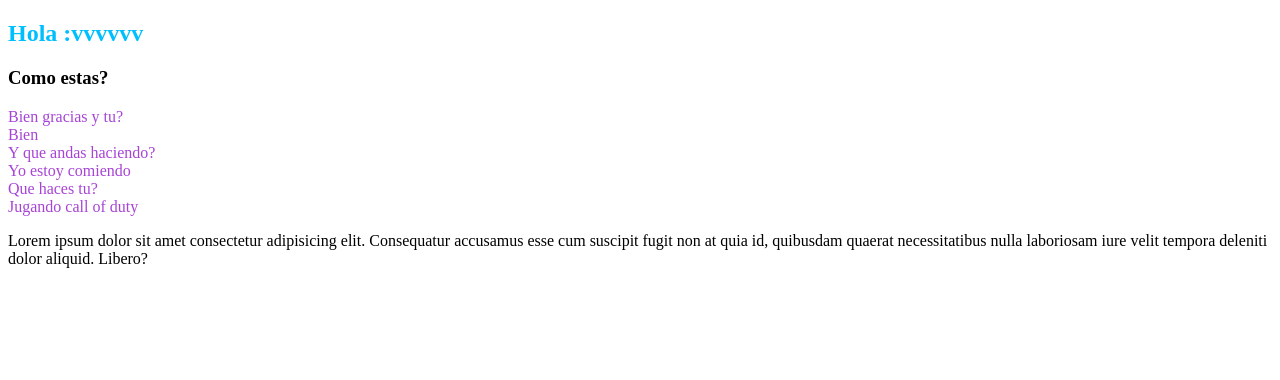
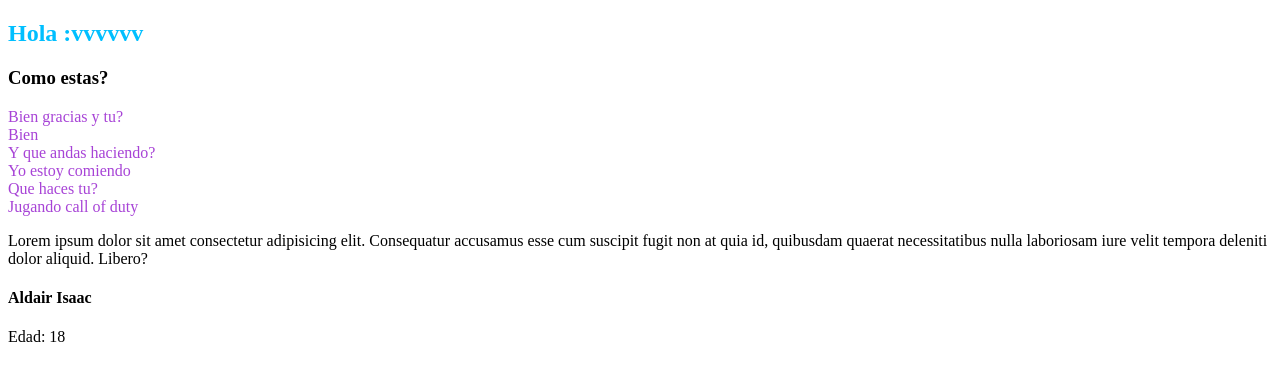
Before and after one commit to Aldair-Og/PaginaGit, a plain HTML site: page pages/index.html in a window 1280 px wide. Drawn offline with Linux system fonts and the light colour scheme.

Commit message:
Update index.html

```diff
--- a/pages/index.html
+++ b/pages/index.html
@@ -27,5 +27,8 @@
     <section>
         Lorem ipsum dolor sit amet consectetur adipisicing elit. Consequatur accusamus esse cum suscipit fugit non at quia id, quibusdam quaerat necessitatibus nulla laboriosam iure velit tempora deleniti dolor aliquid. Libero?
     </section>
+    <h4>Aldair Isaac</h4>
+    <p>Edad: 18 <br>
+    </p>
 </body>
 </html>
```
